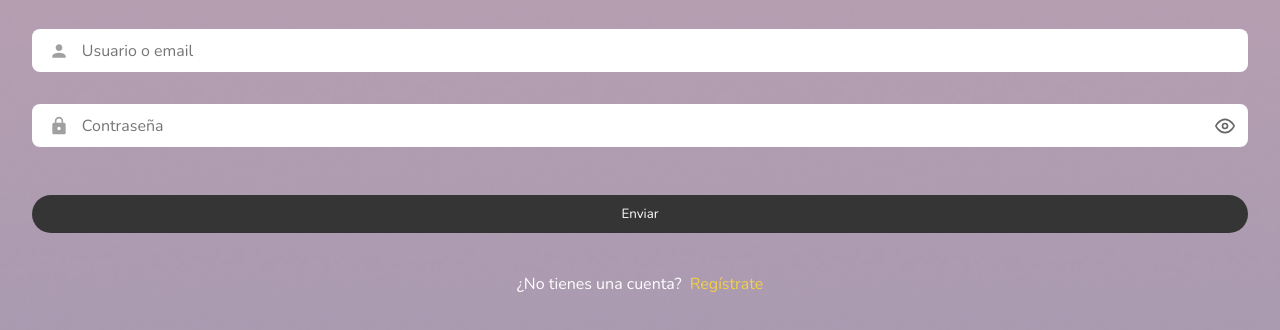
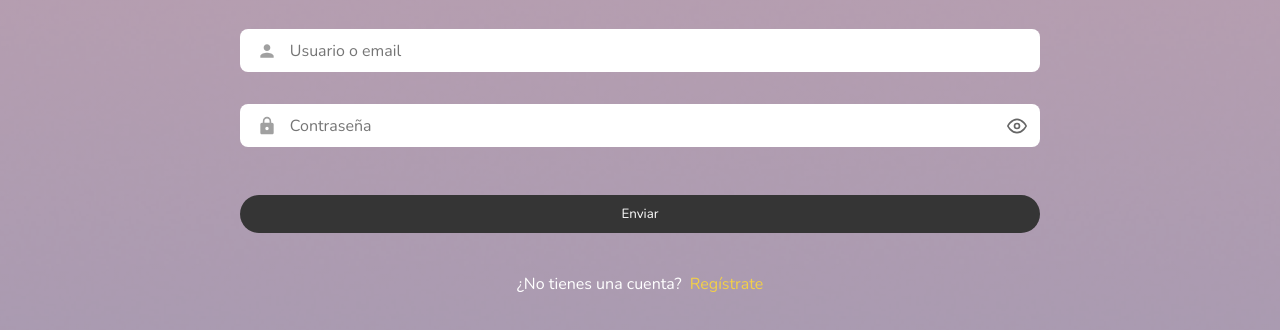
Before and after one commit to Blancaclaire/WandaEnterprise, a website: page login.html in a window 1280 px wide. Shown: the part 310-640 px from the top of the page. Drawn offline with nearby package versions, Linux system fonts and the light colour scheme.

Commit message:
Ajustado login para desktop

```diff
--- a/styles/components/forms.scss
+++ b/styles/components/forms.scss
@@ -5,13 +5,12 @@ $form-input-bg: #ffffff;
 $form-input-radius: 8px;
 $form-icon-color: #a0a0a0;
 $form-spacing: 1rem;
+$form-max-width: 600px;
 
 // 2. Bloque Principal del Grupo
 .form-group {
     margin-bottom: $form-spacing;
     width: 100%;
-
-
 
     &__field {
         display: flex;
@@ -54,6 +53,7 @@ $form-spacing: 1rem;
         font-size: 1rem;
         outline: none;
 
+
     }
 
     &__toggle-btn {
--- a/styles/pages/login.scss
+++ b/styles/pages/login.scss
@@ -22,46 +22,48 @@
 
 .card {
     margin-top: 25vh;
+    max-width: 50em;
+    margin-left: auto;
+    margin-right: auto;
 
-    &__header{
+    &__header {
         color: white;
         text-align: center;
 
 
     }
 
-    &__subtitle{
+    &__subtitle {
         font-size: 16px;
         font-weight: 200;
         margin-bottom: 1rem;
     }
 
-    &__title{
+    &__title {
         font-size: 32px;
-        // font-weight: 200;
     }
 
 }
 
-.btn-primary{
+.btn-primary {
     @include standardBt;
     width: 100%;
     margin-top: 2vh;
 }
 
 
-.bottom{
+.bottom {
     display: flex;
     flex-direction: row;
     margin-top: 5vh;
     justify-content: center;
     gap: 0.5rem;
 
-    &__question{
+    &__question {
         color: white;
     }
 
-    &__link{
+    &__link {
         color: #F3D047;
         text-decoration: none;
         @include scale-efect;
```
Also changed, not shown: build/main.css, 1 other file.
